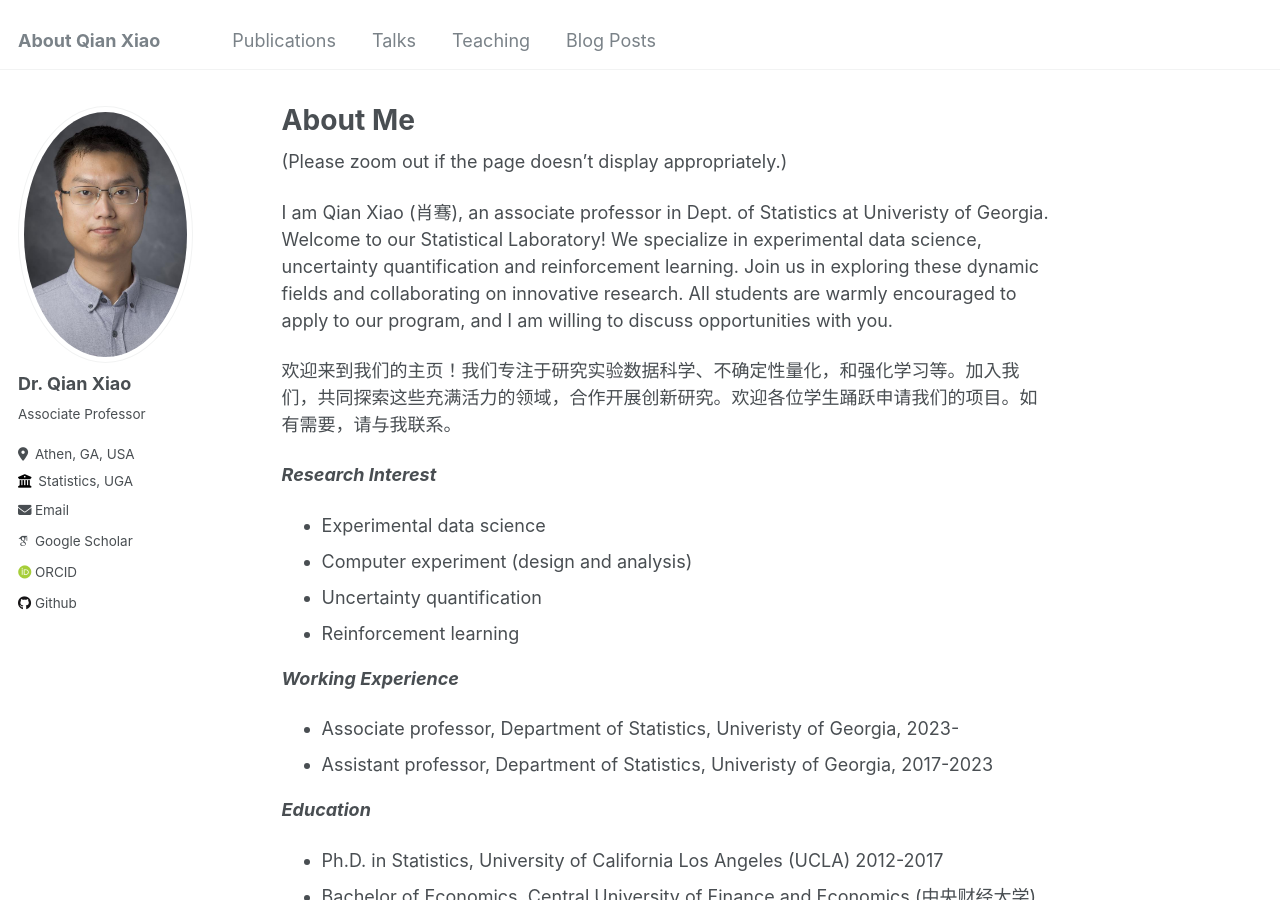
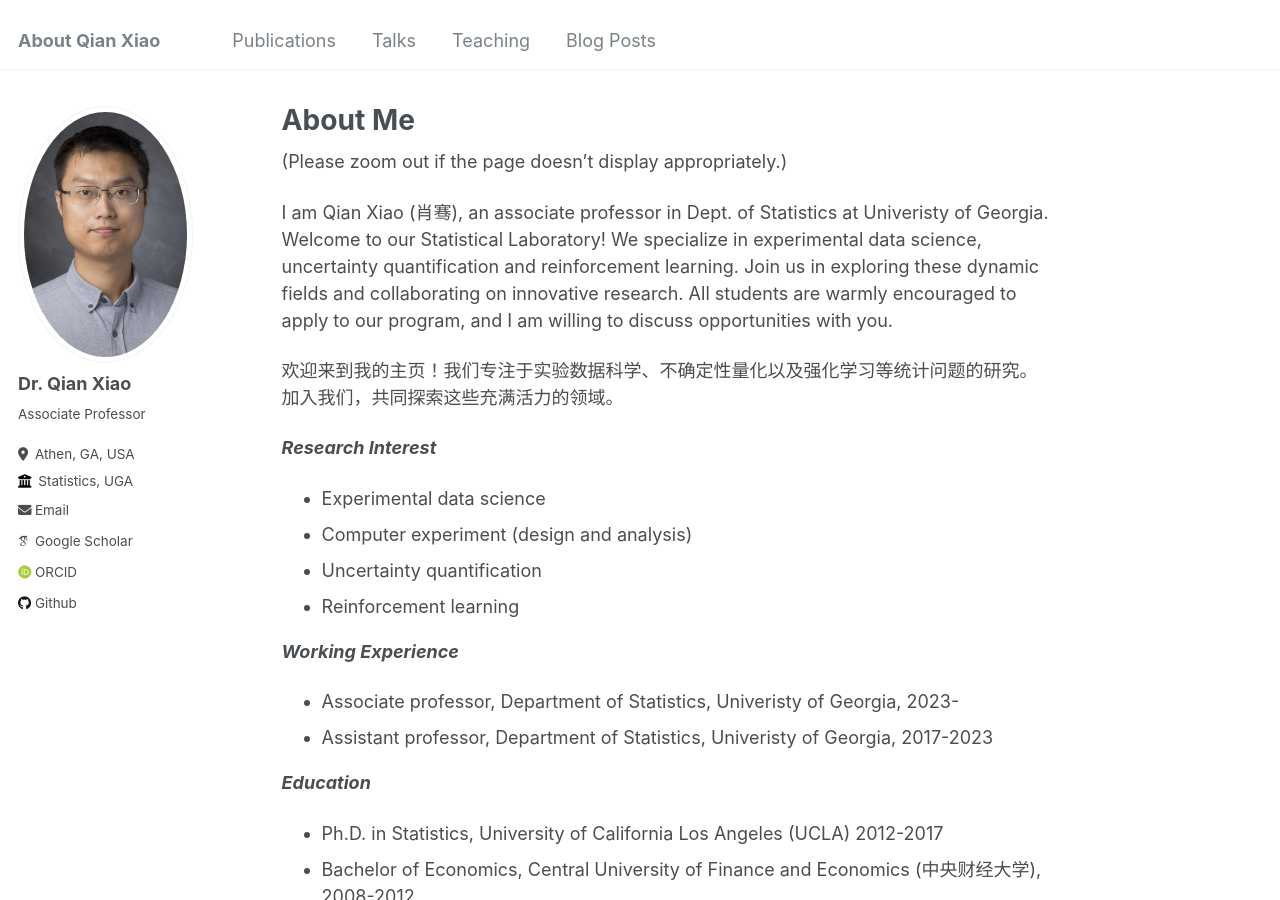
Before and after one commit to QXlab/QXlab.github.io, a Jekyll site: the page built from _pages/about.md, in a window 1280 px wide and 900 px high. Built offline with Jekyll 4.4.1, drawn with Linux system fonts in a browser that asks for light colours; some web fonts are replaced.

Commit message:
Update about.md

```diff
--- a/_pages/about.md
+++ b/_pages/about.md
@@ -10,7 +10,7 @@ redirect_from:
 
 I am Qian Xiao (肖骞), an associate professor in Dept. of Statistics at Univeristy of Georgia. Welcome to our Statistical Laboratory! We specialize in experimental data science, uncertainty quantification and reinforcement learning. Join us in exploring these dynamic fields and collaborating on innovative research. All students are warmly encouraged to apply to our program, and I am willing to discuss opportunities with you.
 
-欢迎来到我们的主页！我们专注于研究实验数据科学、不确定性量化，和强化学习等。加入我们，共同探索这些充满活力的领域，合作开展创新研究。欢迎各位学生踊跃申请我们的项目。如有需要，请与我联系。
+欢迎来到我的主页！我们专注于实验数据科学、不确定性量化以及强化学习等统计问题的研究。加入我们，共同探索这些充满活力的领域。
 
 
 ***Research Interest***
```
